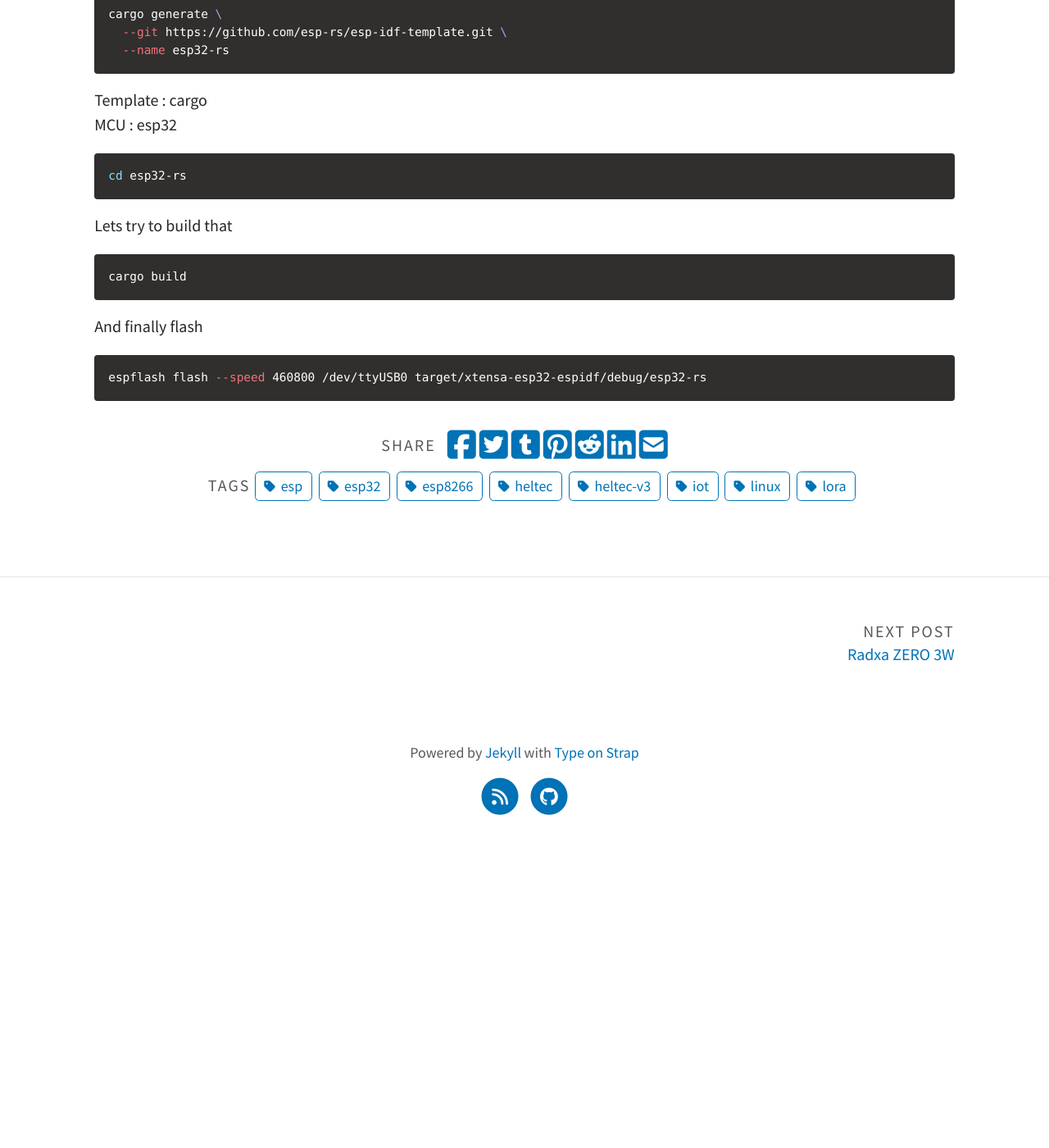
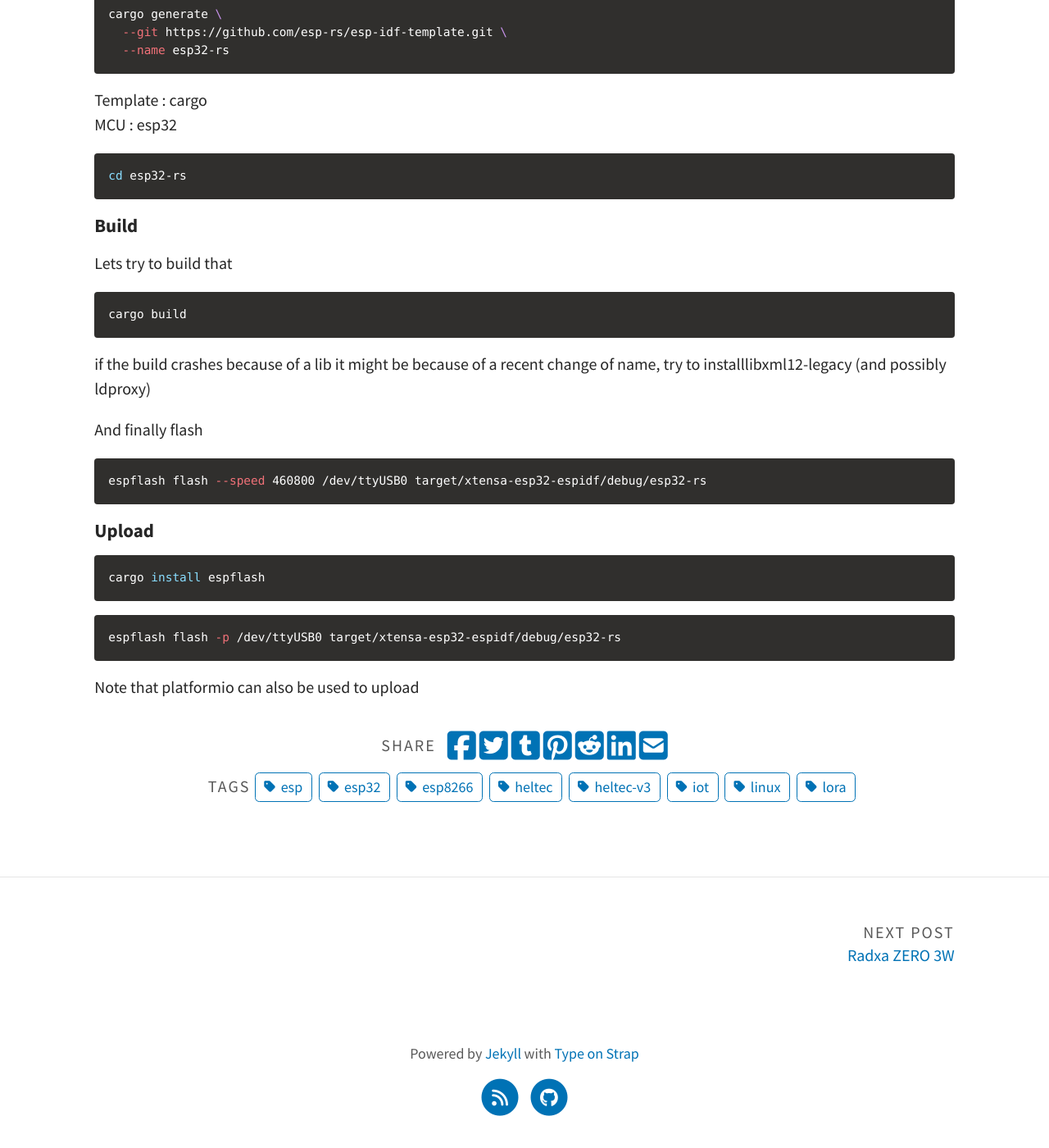
Before and after one commit to cristalcorp/cristalcorp.github.io, a Jekyll site: the page built from _posts/2025-11-25-Esp.md, in a window 1280 px wide and 1400 px high, scrolled down 4797 px. Shown: the whole window at 82% size. Built offline with Jekyll 4.4.1, drawn with Linux system fonts in a browser that asks for light colours; a script that is not in the unit is left out; before the commit the page ends 5830 px from its top, so only the background shows below that.

Commit message:
esp rust

````diff
--- a/_posts/2025-11-25-Esp.md
+++ b/_posts/2025-11-25-Esp.md
@@ -182,12 +182,23 @@ MCU : esp32
 cd esp32-rs
 ```
 
+#### Build
 Lets try to build that
 ```bash
 cargo build
 ```
+if the build crashes because of a lib it might be because of a recent change of name, try to installlibxml12-legacy (and possibly ldproxy)
 
 And finally flash
 ```bash
 espflash flash --speed 460800 /dev/ttyUSB0 target/xtensa-esp32-espidf/debug/esp32-rs
 ```
+
+#### Upload
+```bash
+cargo install espflash
+```
+```bash
+espflash flash -p /dev/ttyUSB0 target/xtensa-esp32-espidf/debug/esp32-rs
+```
+Note that platformio can also be used to upload
````
